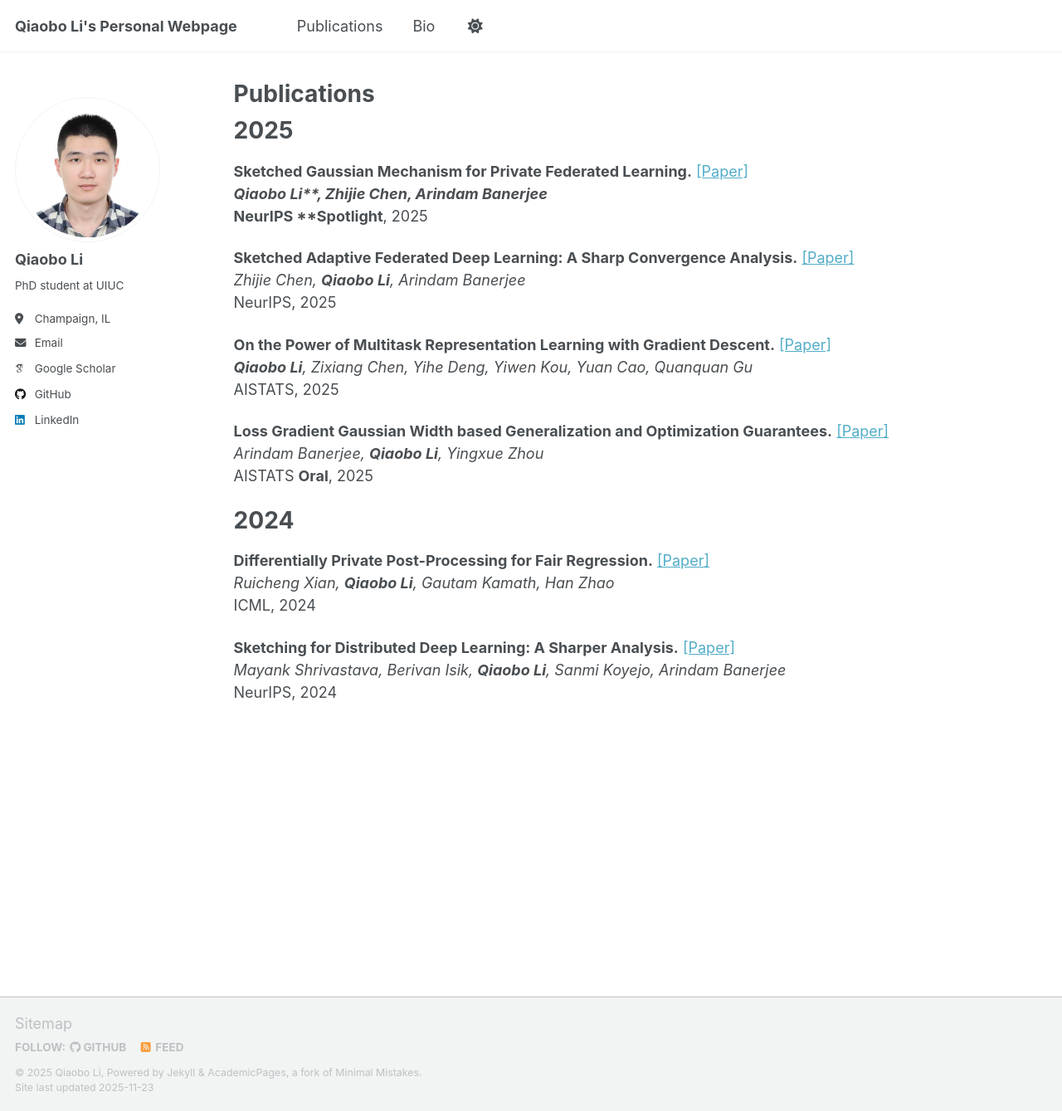
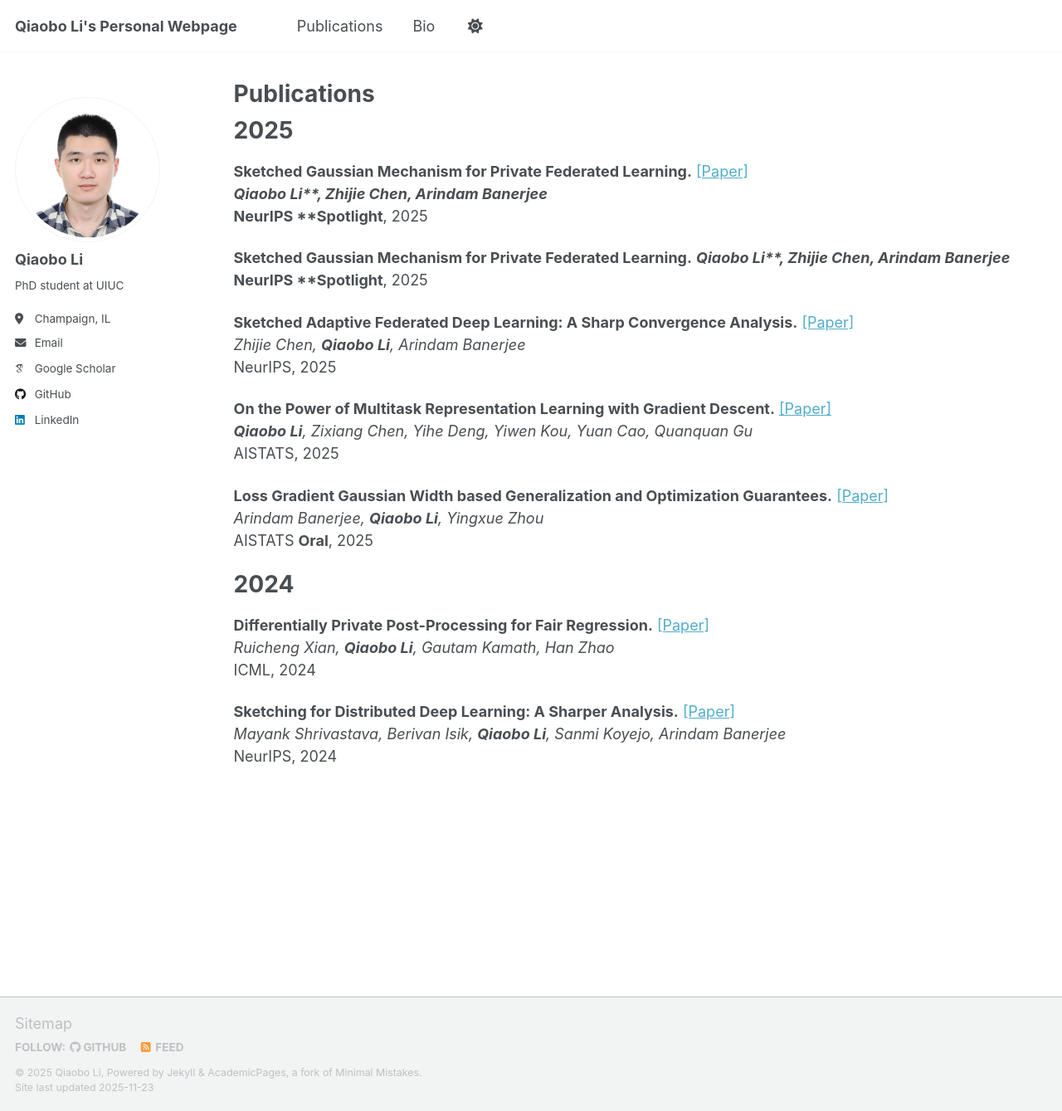
Before and after one commit to JoyceLi0729/joyceli0729.github.io, a Jekyll site: the page built from _pages/publications.md, in a window 1280 px wide and 1339 px high. Shown: the whole window at 83% size. Built offline with Jekyll 4.4.1, drawn with Linux system fonts in a browser that asks for light colours; some web fonts are replaced; a script that is not in the unit is left out.

Commit message:
Update publications.md

```diff
--- a/_pages/publications.md
+++ b/_pages/publications.md
@@ -9,6 +9,10 @@ author_profile: true
 
 # 2025
 **Sketched Gaussian Mechanism for Private Federated Learning.** [[Paper]](https://openreview.net/pdf?id=AUs0rScwK0)
+***Qiaobo Li**, Zhijie Chen, Arindam Banerjee*
+NeurIPS **Spotlight**, 2025
+
+**Sketched Gaussian Mechanism for Private Federated Learning.**
 ***Qiaobo Li**, Zhijie Chen, Arindam Banerjee*
 NeurIPS **Spotlight**, 2025
 
```
